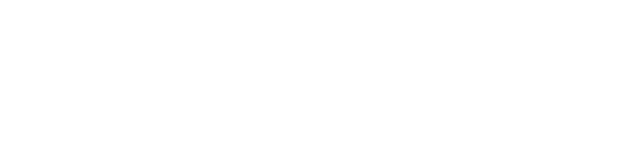
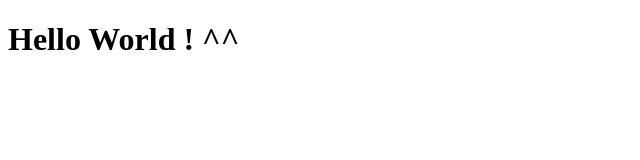
Before and after one commit to MonsalvoGeoffrey/Devlog, a plain HTML site: page index.html in a window 1280 px wide. Shown: the whole page, without its empty margins (0-640 px from the left). Drawn offline with Linux system fonts and the light colour scheme.

Commit message:
Hello World ^^

```diff
--- a/index.html
+++ b/index.html
@@ -5,6 +5,6 @@
     <title>Brittle Dread's Devlog</title>
   </head>
   <body>
-
+    <h1>Hello World ! ^^</h1>
   </body>
 </html>
```
